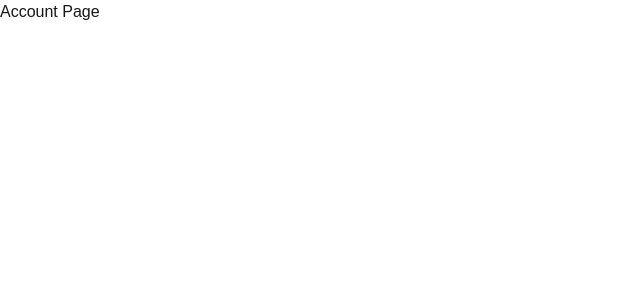
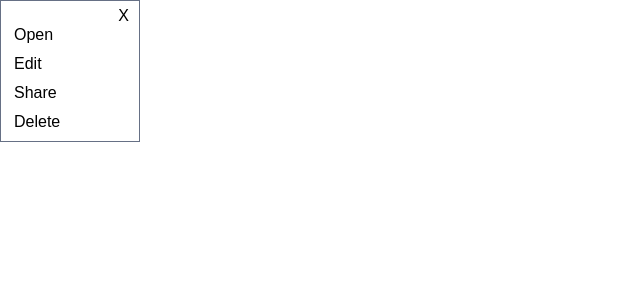
Before and after one commit to JumboCode/new-england-innocence-project, a Next.js app in the folder neip-app/: page /account in a window 1280 px wide. Shown: the top 300 px of the page, without its empty margins (0-640 px from the left). Built offline with nearby package versions, Linux system fonts and the light colour scheme.

Commit message:
added action menu

```diff
--- /dev/null
+++ b/neip-app/src/components/ActionMenuComponent.tsx
@@ -0,0 +1,91 @@
+import React, { useState } from 'react';
+
+const ActionMenuComponent = ({}) => {
+    const [isVisible, setIsVisible] = useState(true);
+
+    const close = () => {
+        setIsVisible(false);
+    };
+
+    if (!isVisible) {
+        return null;
+    }
+
+    const [isClicked, setIsClicked] = useState(null);
+
+    const click = (item) => {
+        setIsClicked(item);
+    };
+
+    return (
+        <div style={{
+            // Create the rectangular shape
+            width: '140px',
+            height: '142px',
+            border: '1.5px solid', // Gray edge on the border
+            borderColor: 'rgba(102,112,133,255)', // Border color
+            backgroundColor: 'white', // Color of rectangle
+            display: 'flex',
+            flexDirection: 'column', // Change the direction to column
+            justifyContent: 'flex-start', // Align items to the top
+        }}>
+            <div style={{display: 'flex',
+                justifyContent: 'flex-end',
+                paddingRight: '10px',
+                marginBottom: '-5px',
+                paddingTop:'3px',
+                color: 'black',
+            }}>
+                <button onClick = {close}>
+                    X
+                </button>
+            </div>
+            <div onClick={() => click("Open")} style={{
+                textAlign: 'left',
+                color: 'black',
+                paddingBottom: '5px',
+                paddingLeft: '13px',
+                paddingRight: '13px',
+                cursor: 'pointer',
+                backgroundColor: isClicked === "Open" ? 'rgb(4,116,252)' : 'white',
+            }}>
+                Open
+            </div>
+            <div onClick={() => click("Edit")} style={{
+                color: 'black',
+                paddingBottom: '5px',
+                paddingLeft: '13px',
+                paddingRight: '13px',
+                cursor: 'pointer',
+                backgroundColor: isClicked === "Edit" ? 'rgb(4,116,252)' : 'white',
+            }}>
+                Edit
+            </div>
+            <div onClick={() => click("Share")} style={{
+                color: 'black',
+                paddingBottom: '5px',
+                paddingLeft: '13px',
+                paddingRight: '13px',
+                cursor: 'pointer',
+                backgroundColor: isClicked === "Share" ? 'rgb(4,116,252)' : 'white',
+            }}>
+                Share
+            </div>
+            <div onClick={() => click("Delete")} style={{
+                color: 'black',
+                paddingBottom: '5px',
+                paddingLeft: '13px',
+                paddingRight: '13px',
+                boxSizing: 'border-box',
+                cursor: 'pointer',
+                backgroundColor: isClicked === "Delete" ? 'rgb(4,116,252)' : 'white',
+            }}>
+                Delete
+            </div>
+        </div>
+    );
+}
+
+
+
+export default ActionMenuComponent;
--- a/neip-app/src/pages/_app.tsx
+++ b/neip-app/src/pages/_app.tsx
@@ -5,12 +5,19 @@ import "../styles/NavBarStyle.css";
 import Signup from './Signup';
 import SignupConfirmation from './signupConfirmation';
 import { AppProps } from 'next/app';
+import ActionMenuComponent from '../components/ActionMenuComponent'
 
 function MyApp({ Component, pageProps }: AppProps) {
 
+    // return (
+    //     <Component {...pageProps} />
+    // );
+
     return (
-        <Component {...pageProps} />
-    );
+        <ActionMenuComponent>
+
+        </ActionMenuComponent>
+    )
 }
 
 export default MyApp;
```
